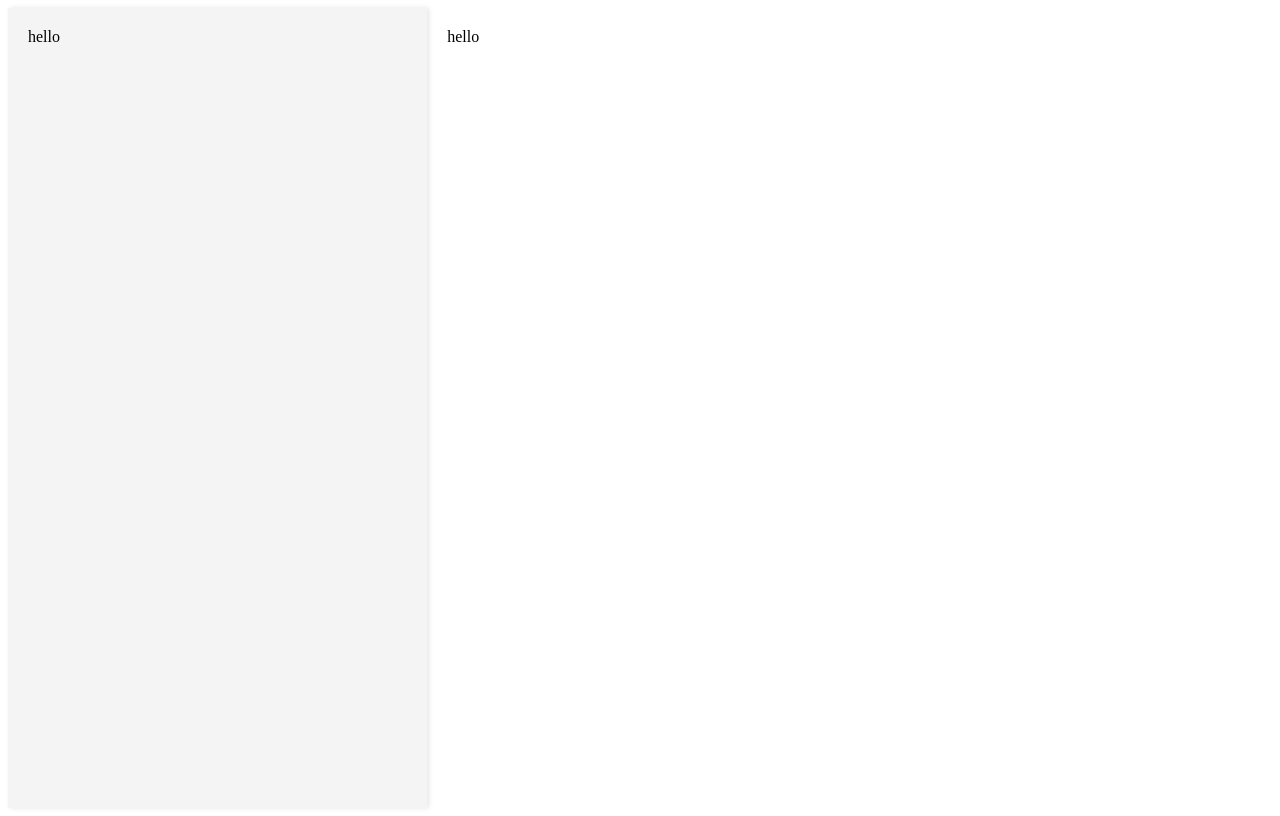
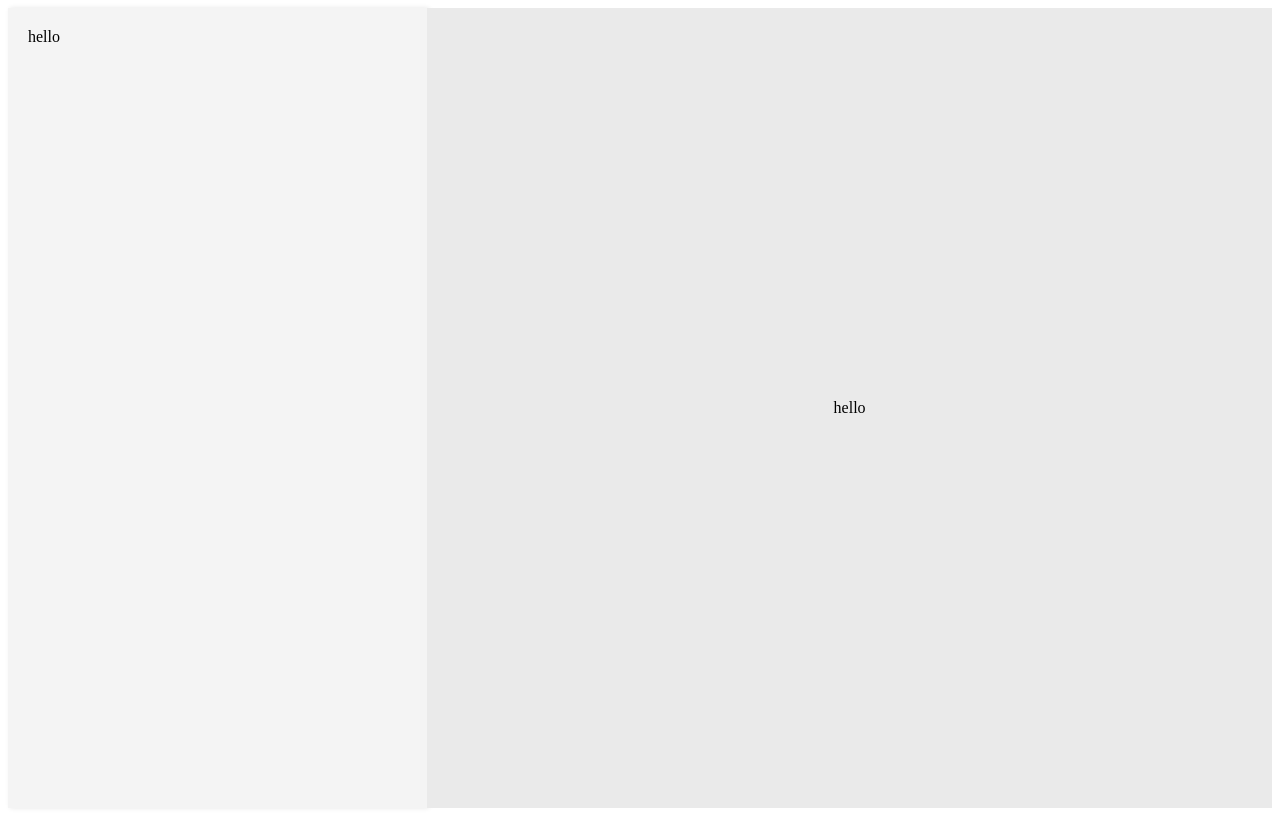
Before and after one commit to wasabina67/pdf.js-example, a website: page docs/index.html in a window 1280 px wide. Drawn offline with Linux system fonts and the light colour scheme.

Commit message:
Update docs/style.css

```diff
--- a/docs/style.css
+++ b/docs/style.css
@@ -11,5 +11,9 @@
 }
 
 .viewer {
-    padding: 20px;
+    flex: 1;
+    display: flex;
+    justify-content: center;
+    align-items: center;
+    background-color: #eaeaea;
 }
```
